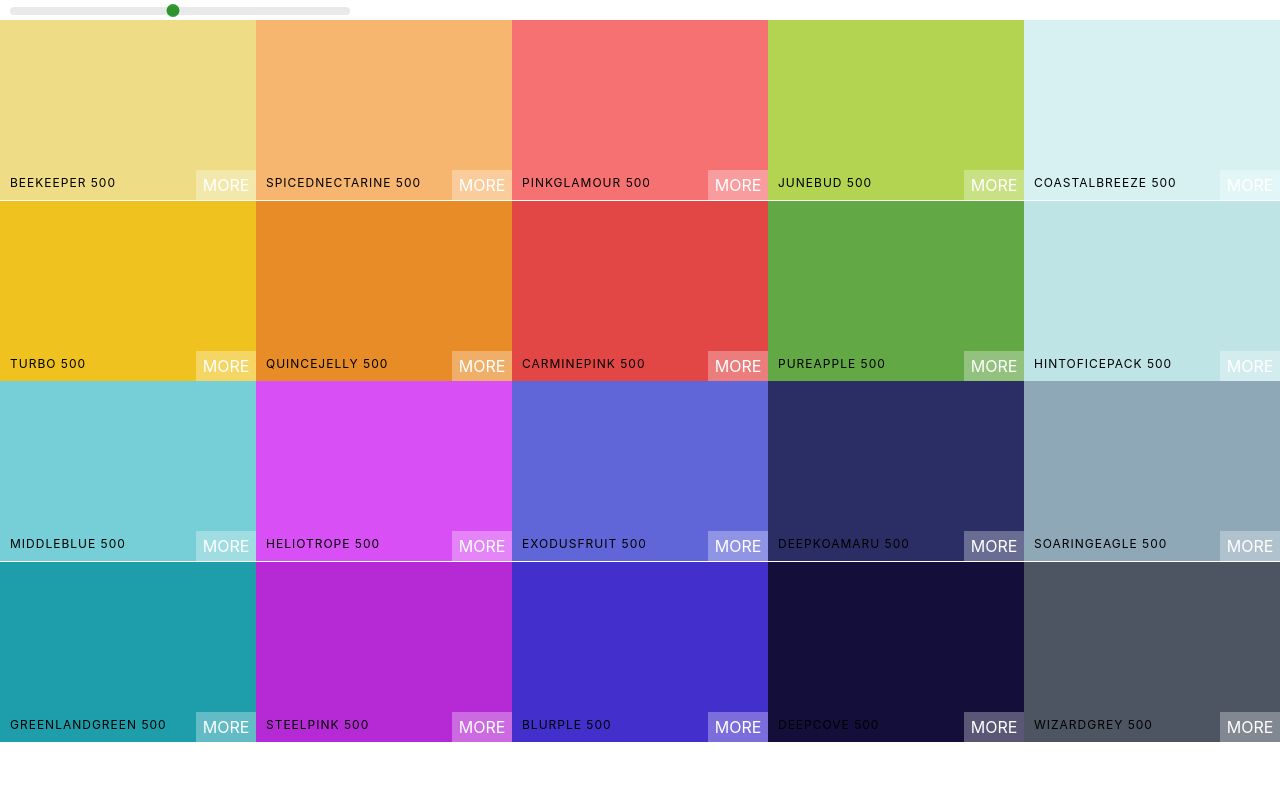
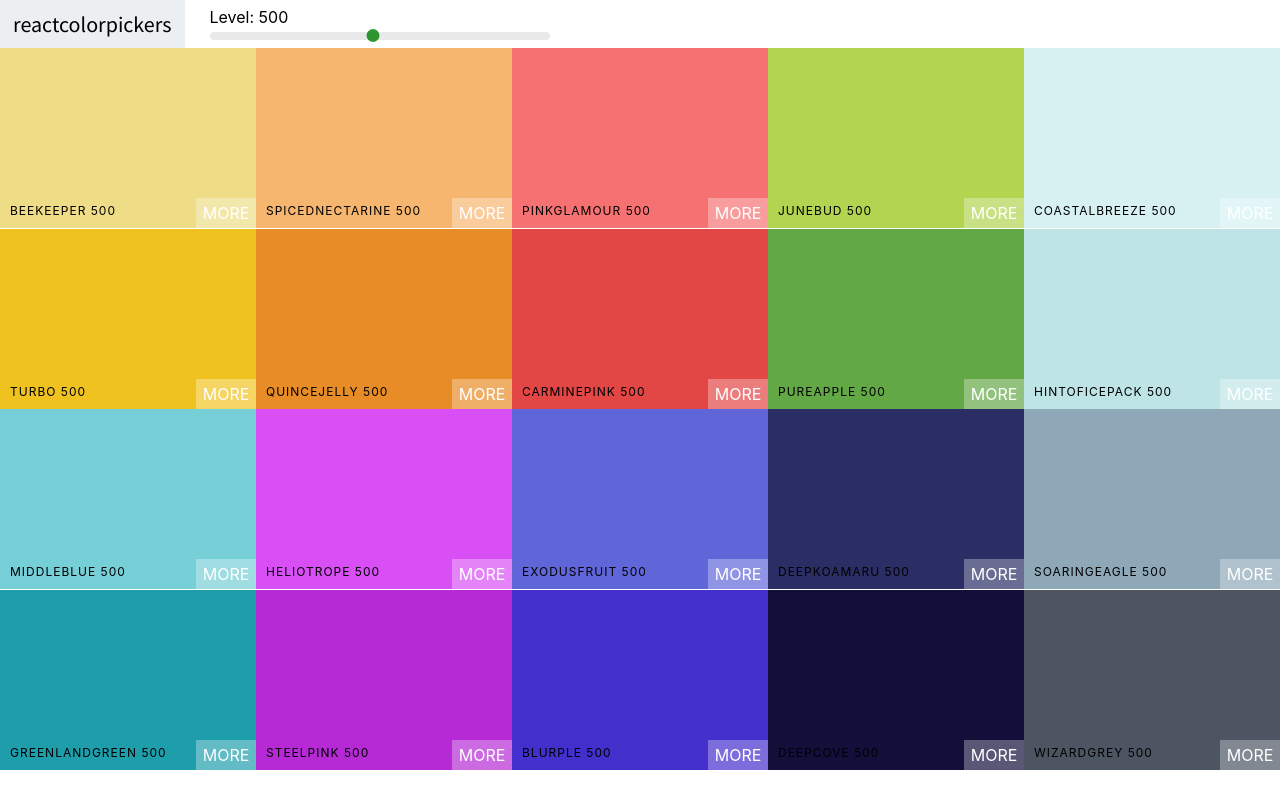
Before and after one commit to karollann/color-project, a React (Create React App) app: page / in a window 1280 px wide. Built offline with nearby package versions, Linux system fonts and the light colour scheme.

Commit message:
Add Navbar and Font

```diff
--- a/public/index.html
+++ b/public/index.html
@@ -8,6 +8,11 @@
     <meta
       name="description"
       content="Web site created using create-react-app"
+    />
+
+    <link
+      href="https://fonts.googleapis.com/css2?family=Source+Sans+Pro:wght@200;400;600&display=swap"
+      rel="stylesheet"
     />
     <link rel="apple-touch-icon" href="%PUBLIC_URL%/logo192.png" />
     <!--
--- /dev/null
+++ b/src/Navbar.css
@@ -0,0 +1,51 @@
+.Navbar {
+  display: flex;
+  align-items: center;
+  justify-content: flex-start;
+  height: 6vh;
+}
+
+.logo {
+  margin-right: 15px;
+  padding: 0 13px;
+  font-size: 22px;
+  background-color: #eceff1;
+  font-family: "Source Sans Pro", sans-serif;
+  height: 100%;
+  display: flex;
+  align-items: center;
+}
+
+.logo a {
+  text-decoration: none;
+  color: black;
+}
+
+.slider {
+  width: 340px;
+  margin: 0 10px;
+  display: inline-block;
+}
+
+.rc-slider-track {
+  background-color: transparent;
+}
+
+.rc-slider-rail {
+  height: 8px;
+}
+
+.rc-slider-handle,
+.rc-slider-handle:active,
+.rc-slider-handle:focus,
+.rc-slider-handle:hover,
+.rc-slider-handle {
+  background-color: green;
+  outline: none;
+  border: 2px solid green;
+  box-shadow: none;
+  width: 13px;
+  height: 13px;
+  margin-left: -7px;
+  margin-top: -3px;
+}
--- /dev/null
+++ b/src/Navbar.jsx
@@ -0,0 +1,26 @@
+import React from "react";
+import "rc-slider/assets/index.css";
+import Slider from "rc-slider";
+import "./Navbar.css";
+
+export const Navbar = ({ changeLevel, level }) => {
+  return (
+    <header className="Navbar">
+      <div className="logo">
+        <a href="#">reactcolorpickers</a>
+      </div>
+      <div className="slider-container">
+        <div className="slider">
+          <span>Level: {level}</span>
+          <Slider
+            defaultValue={level}
+            min={100}
+            max={900}
+            step={100}
+            onAfterChange={changeLevel}
+          />
+        </div>
+      </div>
+    </header>
+  );
+};
--- a/src/Palette.css
+++ b/src/Palette.css
@@ -4,32 +4,3 @@
 .Palette-colors {
   height: 90%;
 }
-
-.slider {
-  width: 340px;
-  margin: 0 10px;
-  display: inline-block;
-}
-
-.rc-slider-track {
-  background-color: transparent;
-}
-
-.rc-slider-rail {
-  height: 8px;
-}
-
-.rc-slider-handle,
-.rc-slider-handle:active,
-.rc-slider-handle:focus,
-.rc-slider-handle:hover,
-.rc-slider-handle {
-  background-color: green;
-  outline: none;
-  border: 2px solid green;
-  box-shadow: none;
-  width: 13px;
-  height: 13px;
-  margin-left: -7px;
-  margin-top: -3px;
-}
--- a/src/Palette.jsx
+++ b/src/Palette.jsx
@@ -1,8 +1,7 @@
 import React, { useState } from "react";
 import { ColorBox } from "./ColorBox";
-import "rc-slider/assets/index.css";
+import { Navbar } from "./Navbar";
 import "./Palette.css";
-import Slider from "rc-slider";
 
 export const Palette = ({ palette }) => {
   const [level, setLevel] = useState(500);
@@ -11,15 +10,7 @@ export const Palette = ({ palette }) => {
 
   return (
     <div className="Palette">
-      <div className="slider">
-        <Slider
-          defaultValue={level}
-          min={100}
-          max={900}
-          step={100}
-          onAfterChange={changeLevel}
-        />
-      </div>
+      <Navbar level={level} changeLevel={changeLevel} />
       <div className="Palette-colors">
         {palette.colors[level].map((color) => (
           <ColorBox key={color.name} background={color.hex} name={color.name} />
```
